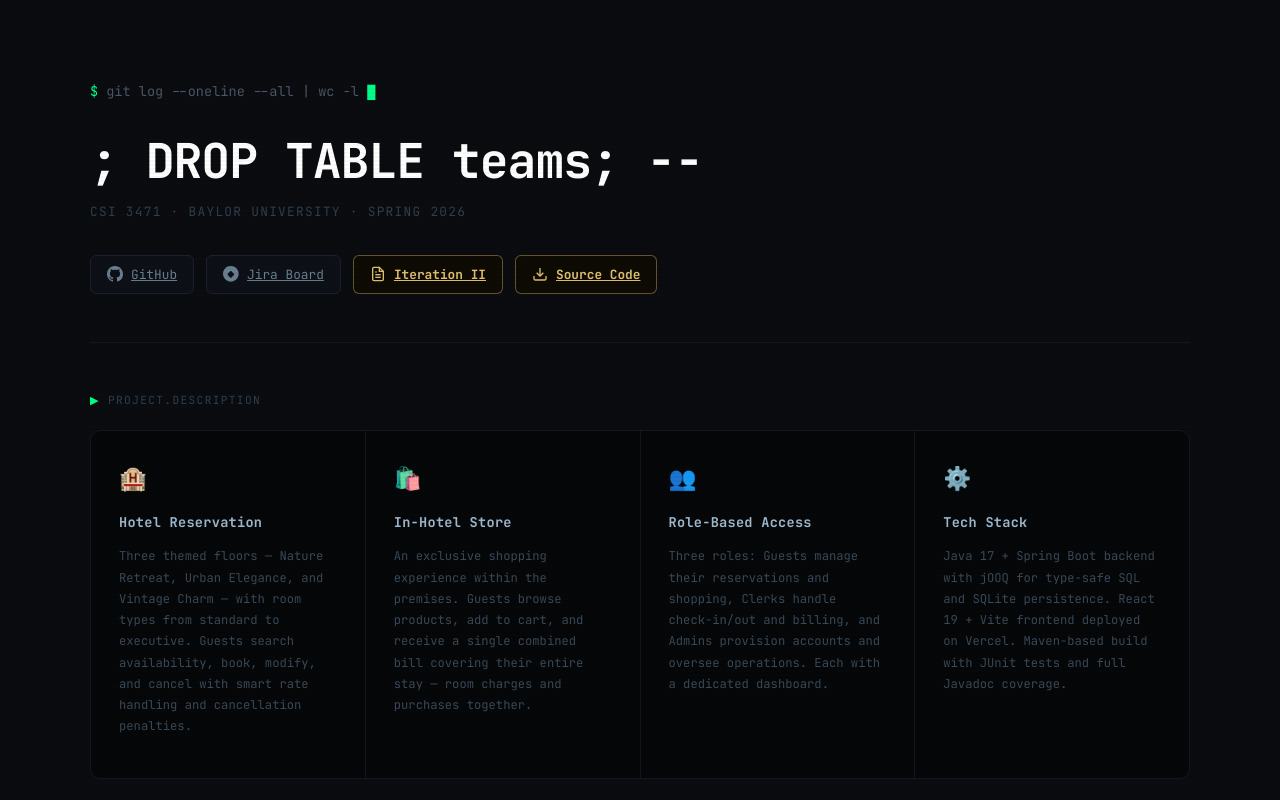
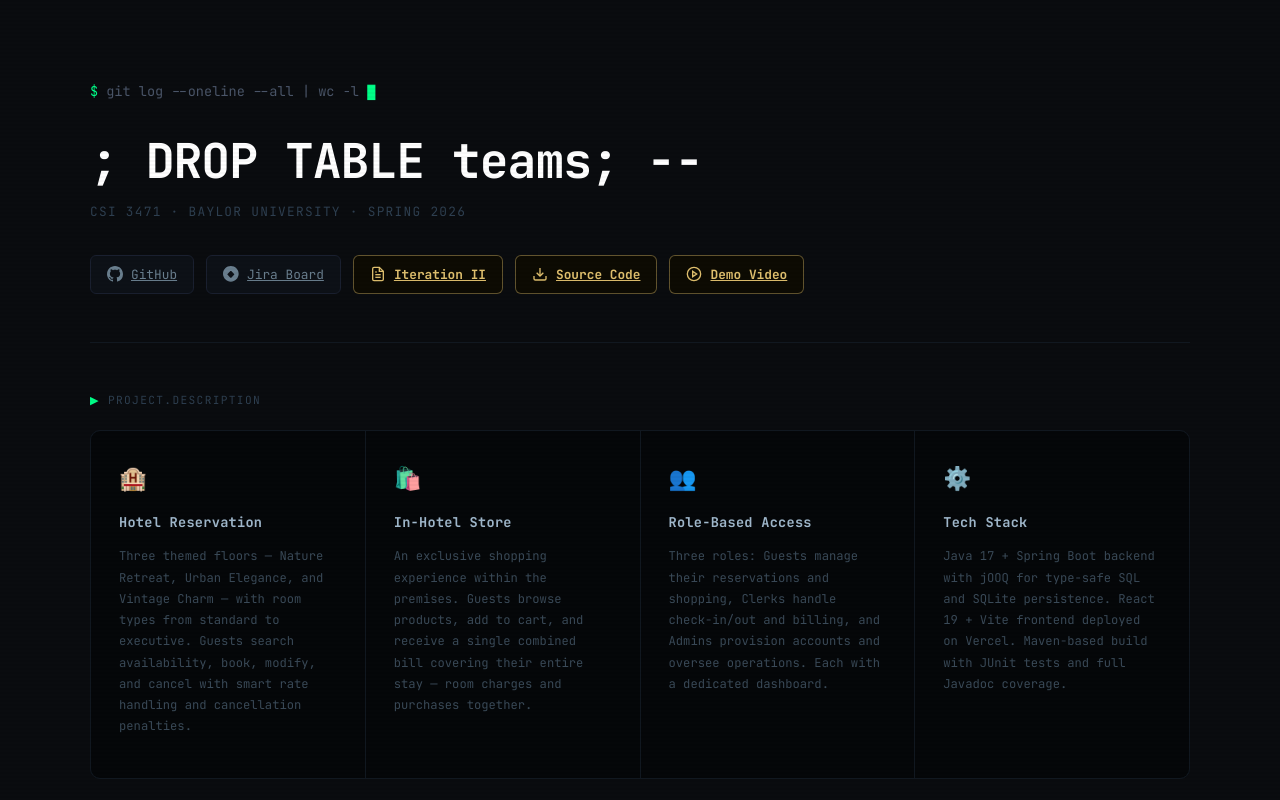
Before and after one commit to JaceYar/Software1-Proj, an Astro site in the folder site/: page / in a window 1280 px wide. Shown: the top 800 px of the page. Built offline with nearby package versions, Linux system fonts and the light colour scheme; Astro itself is replaced by a stand-in of ours; no server answers.

Commit message:
add demo video link

```diff
--- a/site/src/pages/index.astro
+++ b/site/src/pages/index.astro
@@ -74,6 +74,10 @@ const members = [
           <a href="https://github.com/JaceYar/Software1-Proj/archive/refs/tags/v1.0.0.zip" class="btn btn-gold" target="_blank">
             <svg width="16" height="16" viewBox="0 0 24 24" fill="none" stroke="currentColor" stroke-width="2"><path d="M21 15v4a2 2 0 0 1-2 2H5a2 2 0 0 1-2-2v-4"/><polyline points="7 10 12 15 17 10"/><line x1="12" y1="15" x2="12" y2="3"/></svg>
             Source Code
+          </a>
+          <a href="https://drive.google.com/file/d/1OmLqYZgiM5EQDGjPNolvET3Bi7QnkJ6V/view?usp=sharing" class="btn btn-gold" target="_blank">
+            <svg width="16" height="16" viewBox="0 0 24 24" fill="none" stroke="currentColor" stroke-width="2"><circle cx="12" cy="12" r="10"/><polygon points="10 8 16 12 10 16 10 8"/></svg>
+            Demo Video
           </a>
         </div>
       </div>
```
